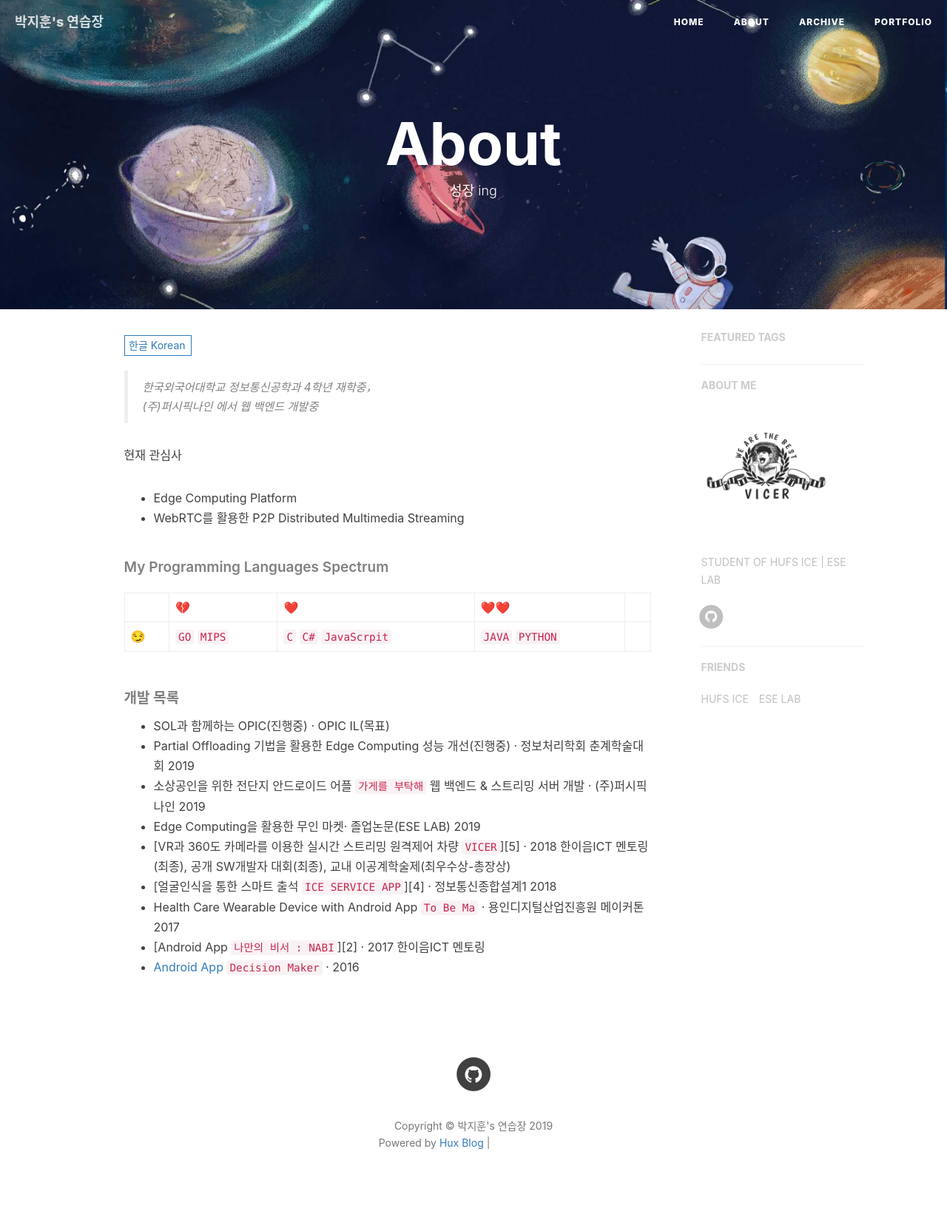
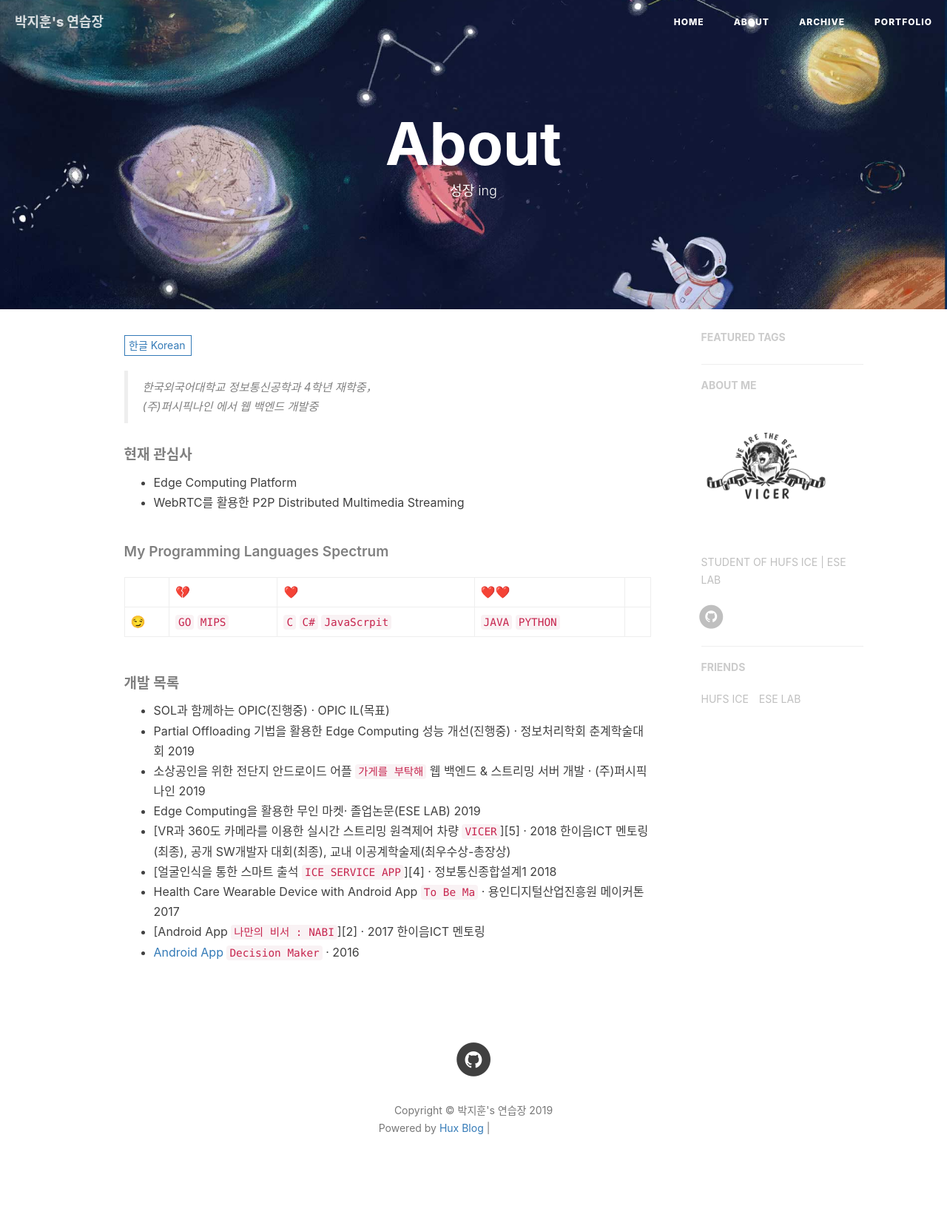
Before and after one commit to ggoowlgns/ggoowlgns.github.io, a Jekyll site: the page built from about.html, in a window 1280 px wide. Shown: the whole page at 74% size. Built offline with Jekyll 4.4.1, drawn with Linux system fonts in a browser that asks for light colours; nearby versions of some CDN libraries; comment, search, counter and statistics services are not loaded; grey boxes are pictures that could not be loaded.

Commit message:
Update zh.md

```diff
--- a/_includes/about/zh.md
+++ b/_includes/about/zh.md
@@ -2,7 +2,7 @@
 > 한국외국어대학교 정보통신공학과 4학년 재학중，
 > (주)퍼시픽나인 에서 웹 백엔드 개발중
 
-현재 관심사
+##### 현재 관심사
  - Edge Computing Platform
  - WebRTC를 활용한 P2P Distributed Multimedia Streaming
 
```
